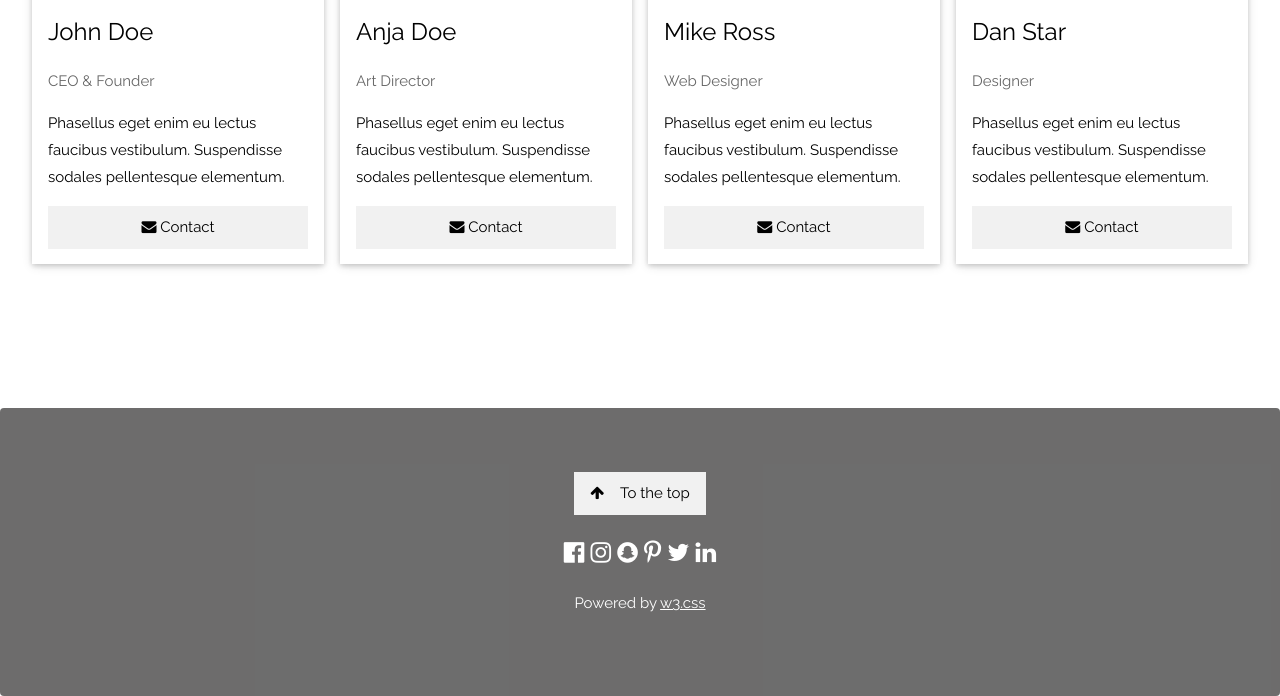
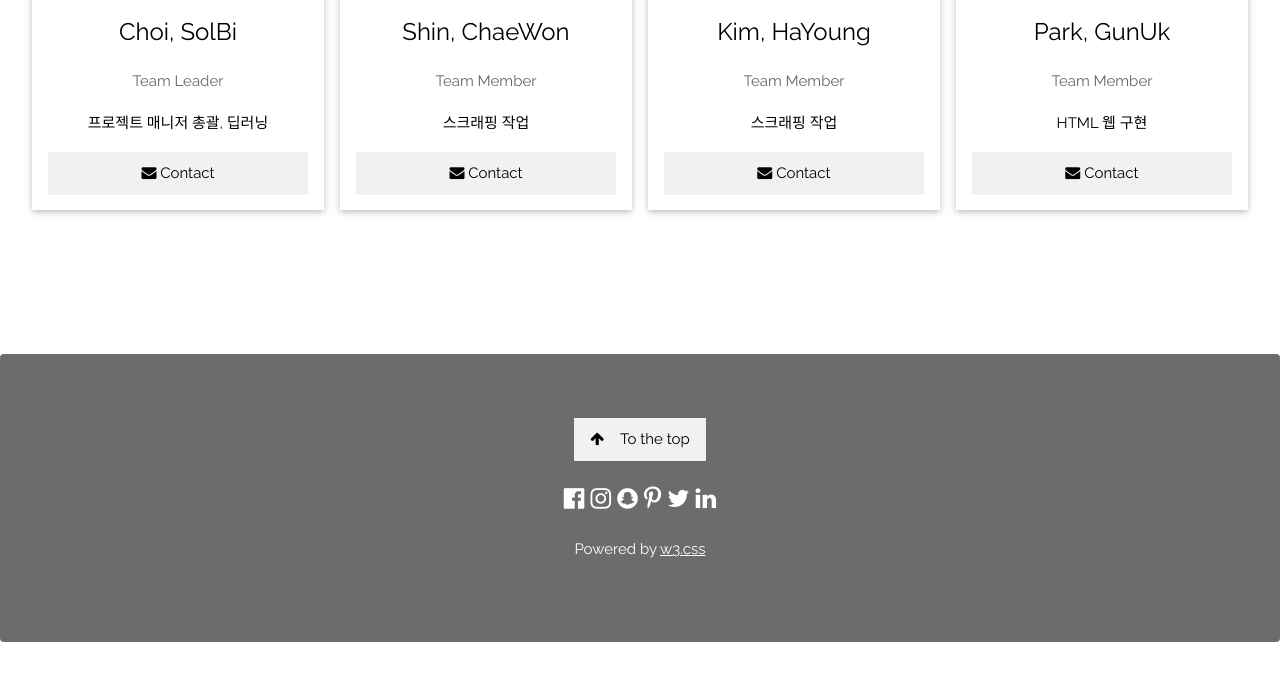
Before and after one commit to SolbiChoi/TeamProject, a Django app: page / in a window 1280 px wide. Shown: the part 1315-2011 px from the top of the page. After the commit the page ends 1957 px from the top, so only its background shows below. Run offline with Django 3.2, Linux system fonts and the light colour scheme.

Commit message:
박건욱 12일 수정

```diff
--- a/templates/main_home.html
+++ b/templates/main_home.html
@@ -116,44 +116,44 @@ form { display: inline;}
     <div class="w3-col l3 m6 w3-margin-bottom">
       <div class="w3-card">
         <img src="/w3images/team2.jpg" alt="John" style="width:100%">
-        <div class="w3-container">
-          <h3>John Doe</h3>
-          <p class="w3-opacity">CEO & Founder</p>
-          <p>Phasellus eget enim eu lectus faucibus vestibulum. Suspendisse sodales pellentesque elementum.</p>
-          <p><button class="w3-button w3-light-grey w3-block"><i class="fa fa-envelope"></i> Contact</button></p>
+        <div class="w3-container w3-center">
+          <h3>Choi, SolBi</h3>
+          <p class="w3-opacity">Team Leader</p>
+          <p>프로젝트 매니저 총괄, 딥러닝</p>
+          <p><button class="w3-button w3-light-grey w3-block" onclick="location.href='https://github.com/SolbiChoi'" target="_blank"><i class="fa fa-envelope"></i> Contact</button></p>
         </div>
       </div>
     </div>
     <div class="w3-col l3 m6 w3-margin-bottom">
       <div class="w3-card">
         <img src="/w3images/team1.jpg" alt="Jane" style="width:100%">
-        <div class="w3-container">
-          <h3>Anja Doe</h3>
-          <p class="w3-opacity">Art Director</p>
-          <p>Phasellus eget enim eu lectus faucibus vestibulum. Suspendisse sodales pellentesque elementum.</p>
-          <p><button class="w3-button w3-light-grey w3-block"><i class="fa fa-envelope"></i> Contact</button></p>
+        <div class="w3-container w3-center">
+          <h3>Shin, ChaeWon</h3>
+          <p class="w3-opacity">Team Member</p>
+          <p>스크래핑 작업</p>
+          <p><button class="w3-button w3-light-grey w3-block" onclick="location.href='https://github.com/kaya1436'" target="_blank"><i class="fa fa-envelope"></i> Contact</button></p>
         </div>
       </div>
     </div>
     <div class="w3-col l3 m6 w3-margin-bottom">
       <div class="w3-card">
         <img src="/w3images/team3.jpg" alt="Mike" style="width:100%">
-        <div class="w3-container">
-          <h3>Mike Ross</h3>
-          <p class="w3-opacity">Web Designer</p>
-          <p>Phasellus eget enim eu lectus faucibus vestibulum. Suspendisse sodales pellentesque elementum.</p>
-          <p><button class="w3-button w3-light-grey w3-block"><i class="fa fa-envelope"></i> Contact</button></p>
+        <div class="w3-container w3-center">
+          <h3>Kim, HaYoung</h3>
+          <p class="w3-opacity">Team Member</p>
+          <p>스크래핑 작업</p>
+          <p><button class="w3-button w3-light-grey w3-block" onclick="location.href='https://github.com/young-ha713'" target="_blank"><i class="fa fa-envelope"></i> Contact</button></p>
         </div>
       </div>
     </div>
     <div class="w3-col l3 m6 w3-margin-bottom">
       <div class="w3-card">
         <img src="/w3images/team4.jpg" alt="Dan" style="width:100%">
-        <div class="w3-container">
-          <h3>Dan Star</h3>
-          <p class="w3-opacity">Designer</p>
-          <p>Phasellus eget enim eu lectus faucibus vestibulum. Suspendisse sodales pellentesque elementum.</p>
-          <p><button class="w3-button w3-light-grey w3-block"><i class="fa fa-envelope"></i> Contact</button></p>
+        <div class="w3-container w3-center">
+          <h3>Park, GunUk</h3>
+          <p class="w3-opacity">Team Member</p>
+          <p>HTML 웹 구현</p>
+          <p><button class="w3-button w3-light-grey w3-block" onclick="location.href='https://github.com/sxzcad'" target="_blank"><i class="fa fa-envelope"></i> Contact</button></p>
         </div>
       </div>
     </div>
```
